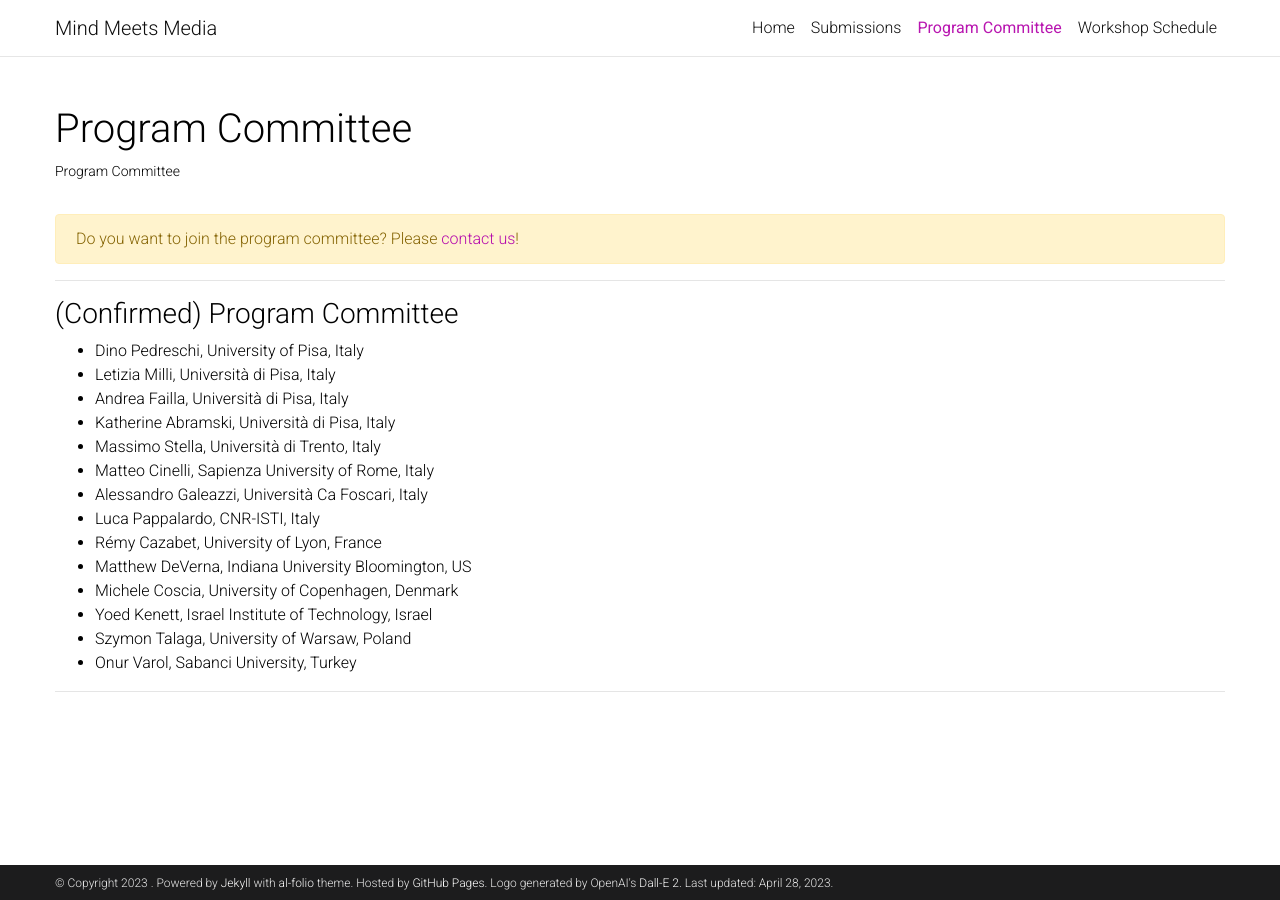
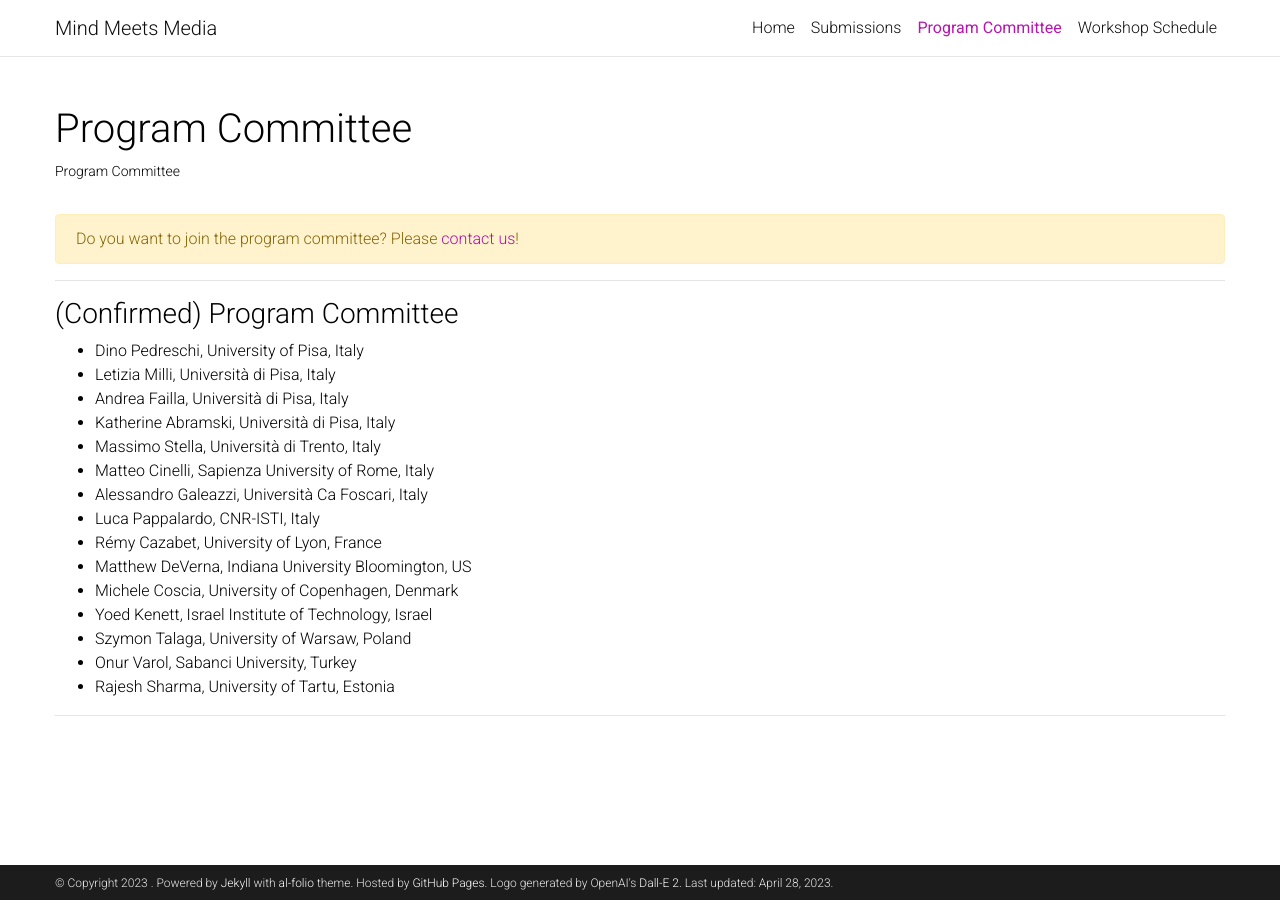
Before and after one commit to SMS-workshop/SMS-workshop.github.io, a Jekyll site: the page built from _pages/PC.md, in a window 1280 px wide. Built offline with Jekyll 4.4.1, drawn with Linux system fonts in a browser that asks for light colours; a style sheet for code colours, icons or effects is not loaded.

Commit message:
:new: PCs

```diff
--- a/_pages/PC.md
+++ b/_pages/PC.md
@@ -30,6 +30,7 @@ Do you want to join the program committee? Please <a href="mailto:mind-meets-med
     <li>Yoed Kenett, Israel Institute of Technology, Israel</li>
     <li>Szymon Talaga, University of Warsaw, Poland</li>
     <li>Onur Varol, Sabanci University, Turkey</li>
+    <li>Rajesh Sharma, University of Tartu, Estonia</li>
 </ul>
 
 <hr>
```
